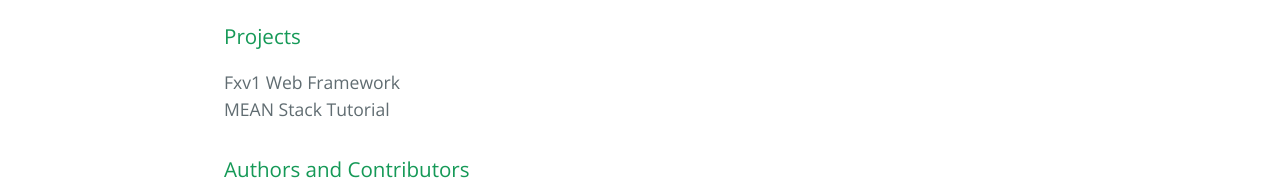
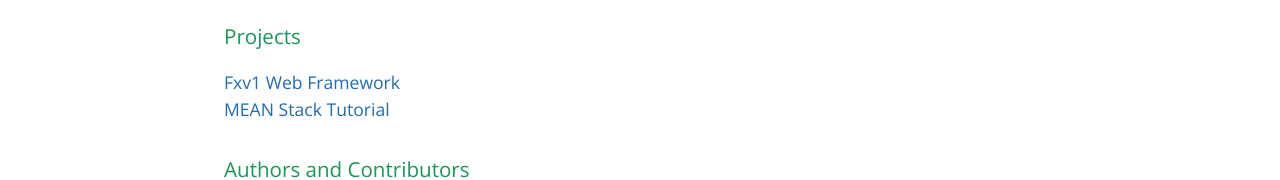
Before and after one commit to yoyoktriwicaksono/myprofile, a plain HTML site: page index.html in a window 1280 px wide. Shown: the part 514-694 px from the top of the page. Drawn offline with nearby package versions, Linux system fonts and the light colour scheme.

Commit message:
Update index.html

```diff
--- a/index.html
+++ b/index.html
@@ -25,8 +25,8 @@
 <a id="creating-pages-manually" class="anchor" href="#creating-pages-manually" aria-hidden="true"><span aria-hidden="true" class="octicon octicon-link"></span></a>Projects</h3>
 
 <p>
-  <a href="https://github.com/yoyoktriwicaksono/fxV1"></a>Fxv1 Web Framework</a><br>
-  <a href="https://github.com/yoyoktriwicaksono/mean"></a>MEAN Stack Tutorial</a><br>
+  <a href="https://github.com/yoyoktriwicaksono/fxV1">Fxv1 Web Framework</a><br>
+  <a href="https://github.com/yoyoktriwicaksono/mean">MEAN Stack Tutorial</a><br>
 </p>
 
 <h3>
```
